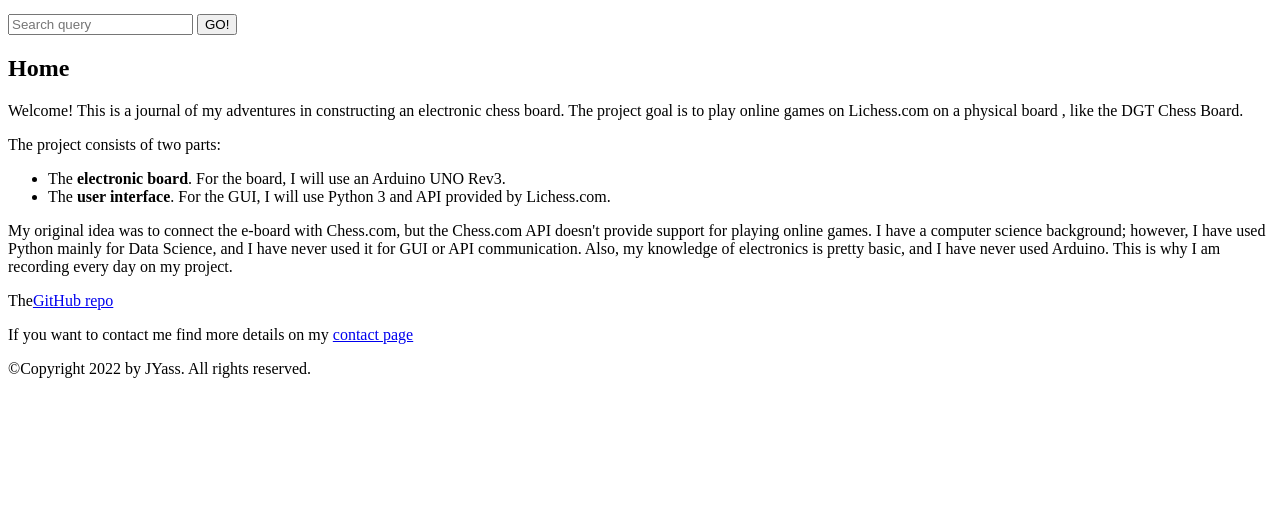
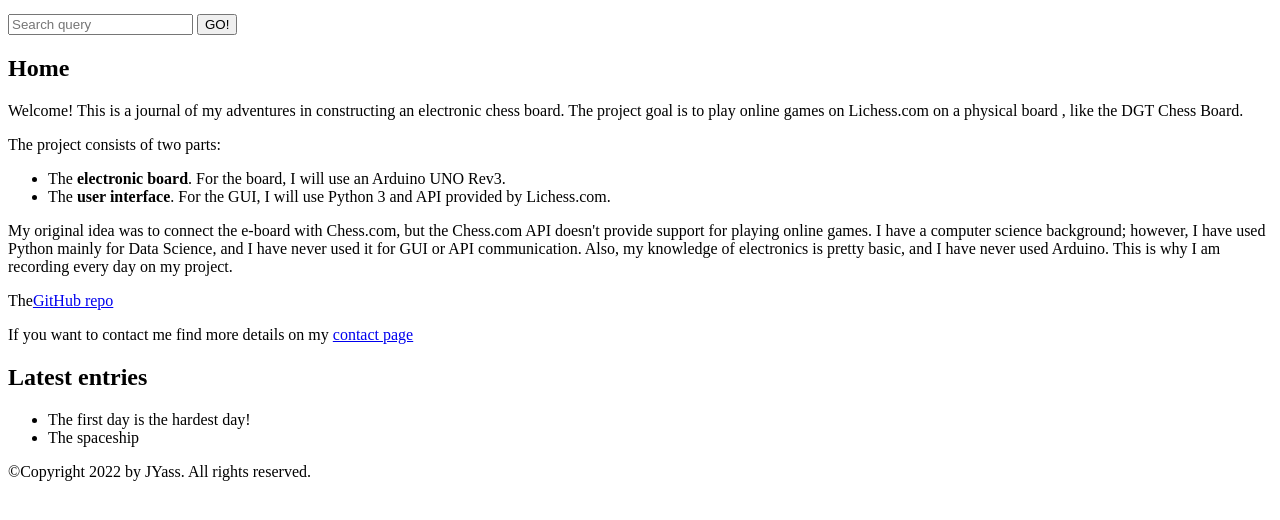
Before and after one commit to J-Yass/j-yass.github.io, a plain HTML site: page index.html in a window 1280 px wide. Shown: the part 136-656 px from the top of the page. Drawn offline with Linux system fonts and the light colour scheme.

Commit message:
Website structure

```diff
--- a/index.html
+++ b/index.html
@@ -36,6 +36,13 @@
                 <p>The<a href="https://github.com/J-Yass/e-chess" title="E-Board project github">GitHub repo</a></p>
                 <p>If you want to contact me find more details on my <a href="contact.html">contact page</a></p>
             </article>
+            <aside>
+                <h2>Latest entries</h2>
+                <ul>
+                    <li>The first day is the hardest day!</li>
+                    <li>The spaceship </li>
+                </ul>
+            </aside>
         </main>
         <footer>
             <p>©Copyright 2022 by JYass. All rights reserved.</p>
```
Also changed, not shown: contact.html (+7 -0 lines).
